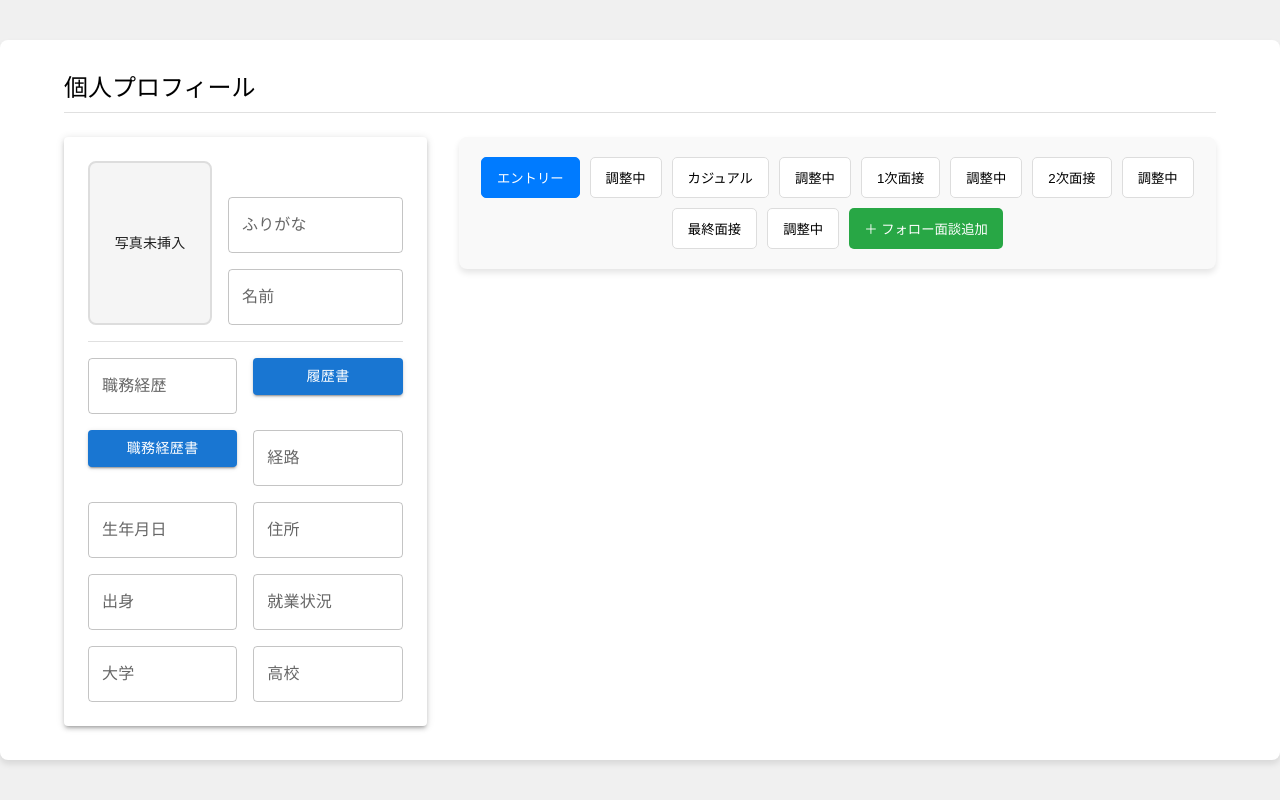
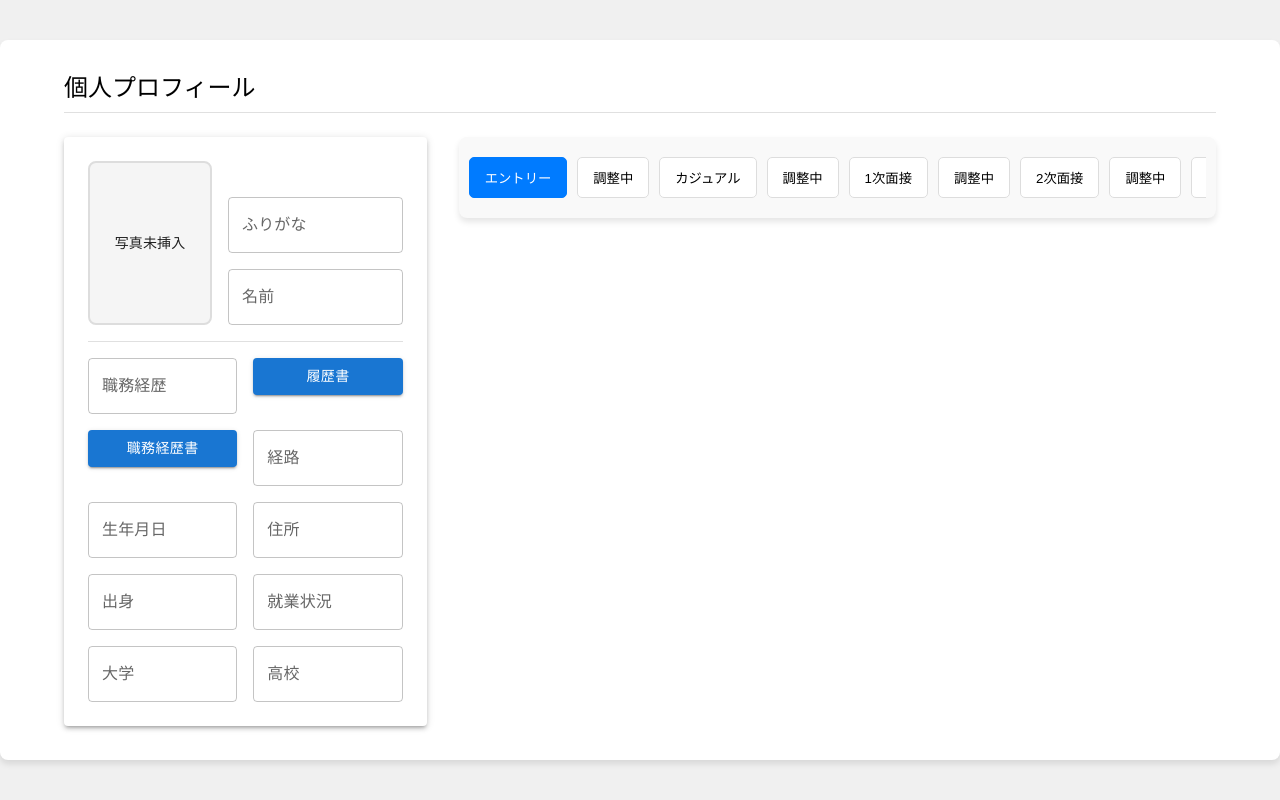
Before and after one commit to fuukanoo/SRM_prod, a React (Create React App) app in the folder SRM_client/: page / in a window 1280 px wide. Built offline with nearby package versions, Linux system fonts and the light colour scheme.

Commit message:
ステップナビゲーションにスクロールバー付けて一列表示

```diff
--- a/SRM_client/src/components/EntryAdjustmentScreen.jsx
+++ b/SRM_client/src/components/EntryAdjustmentScreen.jsx
@@ -8,9 +8,6 @@ function EntryAdjustmentScreen({ profileData }) {
 
   return (
     <Container maxWidth="md" sx={{ py: 4 }}>
-      <Typography variant="h4" gutterBottom>
-        調整中 - エントリー情報
-      </Typography>
 
       {/* 写真表示 */}
       <Box sx={{ display: "flex", alignItems: "center", mb: 3 }}>
--- a/SRM_client/src/components/StepNavigator.css
+++ b/SRM_client/src/components/StepNavigator.css
@@ -10,6 +10,7 @@
   overflow-x: auto; /* 横スクロールを有効化 */
   white-space: nowrap; /* ボタンが折り返されないようにする */
 }
+
 
 .step-container {
   display: flex;
--- a/SRM_client/src/index.css
+++ b/SRM_client/src/index.css
@@ -60,11 +60,13 @@ body, html {
 .step-container {
   width: 100%;
   display: flex;
-  justify-content: center;
+  justify-content: flex-start; /* 中央寄せから左寄せに変更 */
   gap: 10px;
-  flex-wrap: wrap;
+  flex-wrap: nowrap; /* 折り返さず1行に並ぶ */
   padding: 10px 0;
+  overflow-x: auto; /* 横スクロールバーを有効化 */
 }
+
 
 .step {
   padding: 10px 15px;
```
